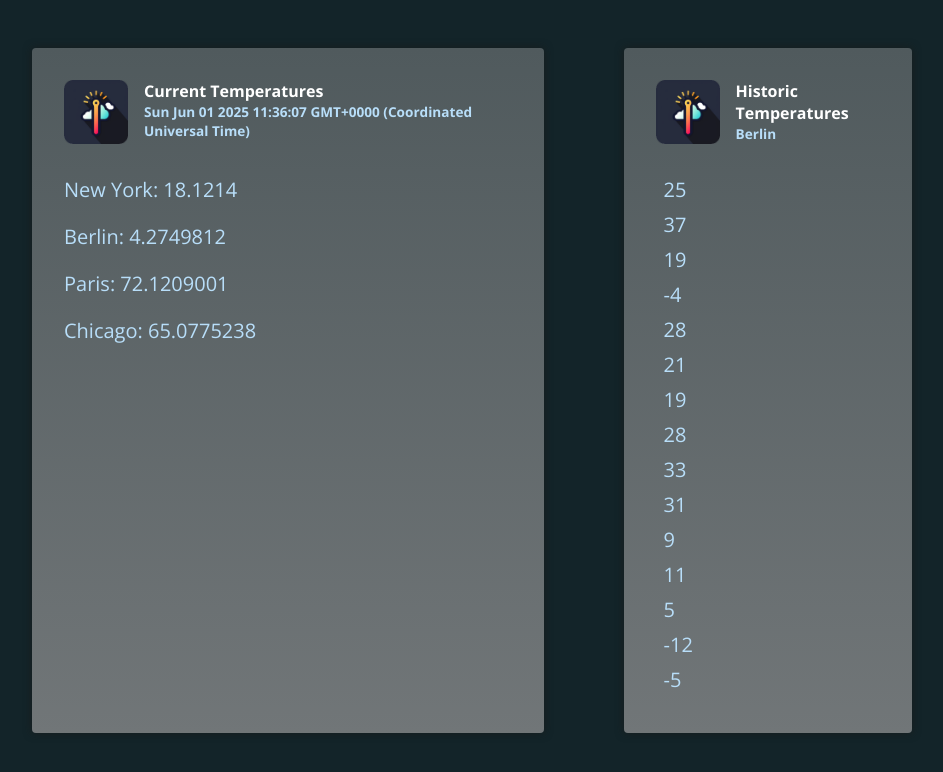
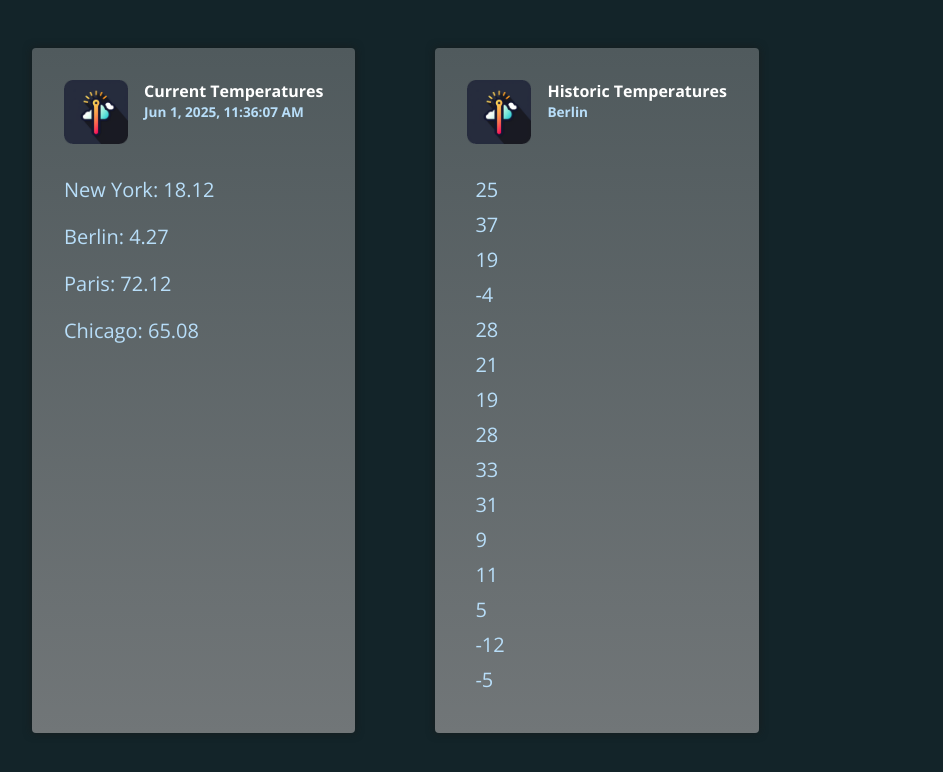
Before and after one commit to RaidThabet/angular-learning, an Angular app: page / in a window 1280 px wide. Shown: the top 772 px of the page, without its empty margins (168-1111 px from the left). Built offline with nearby package versions, Linux system fonts and the light colour scheme.

Commit message:
Date and Decimal pipes

```diff
--- a/src/app/app.component.html
+++ b/src/app/app.component.html
@@ -4,13 +4,13 @@
       <img src="assets/temp-icon.png" alt="Thermometer icon" />
       <div>
         <h2>Current Temperatures</h2>
-        <p>{{ currentDate }}</p>
+        <p>{{ currentDate | date:"medium" }}</p>
       </div>
     </header>
-    <p>New York: {{ currentTemperaturs.newYork }}</p>
-    <p>Berlin: {{ currentTemperaturs.berlin }}</p>
-    <p>Paris: {{ currentTemperaturs.paris }}</p>
-    <p>Chicago: {{ currentTemperaturs.chicago }}</p>
+    <p>New York: {{ currentTemperaturs.newYork | number:"1.1-2" }}</p>
+    <p>Berlin: {{ currentTemperaturs.berlin | number:"1.1-2" }}</p>
+    <p>Paris: {{ currentTemperaturs.paris | number:"1.1-2" }}</p>
+    <p>Chicago: {{ currentTemperaturs.chicago | number:"1.1-2" }}</p>
   </article>
 
   <article class="temperatures">
```
Also changed, not shown: src/app/app.component.ts (+8 -3 lines).
